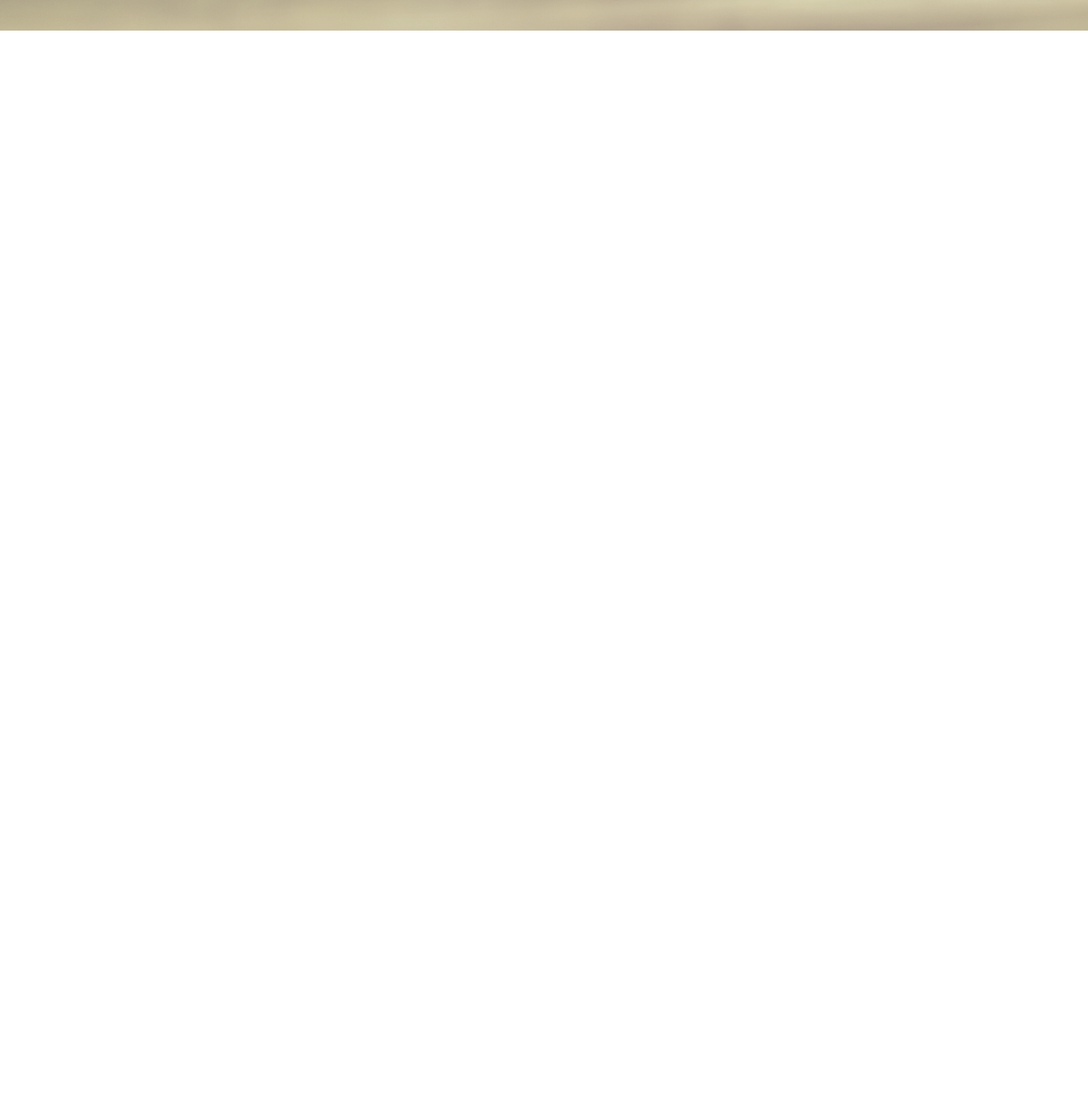
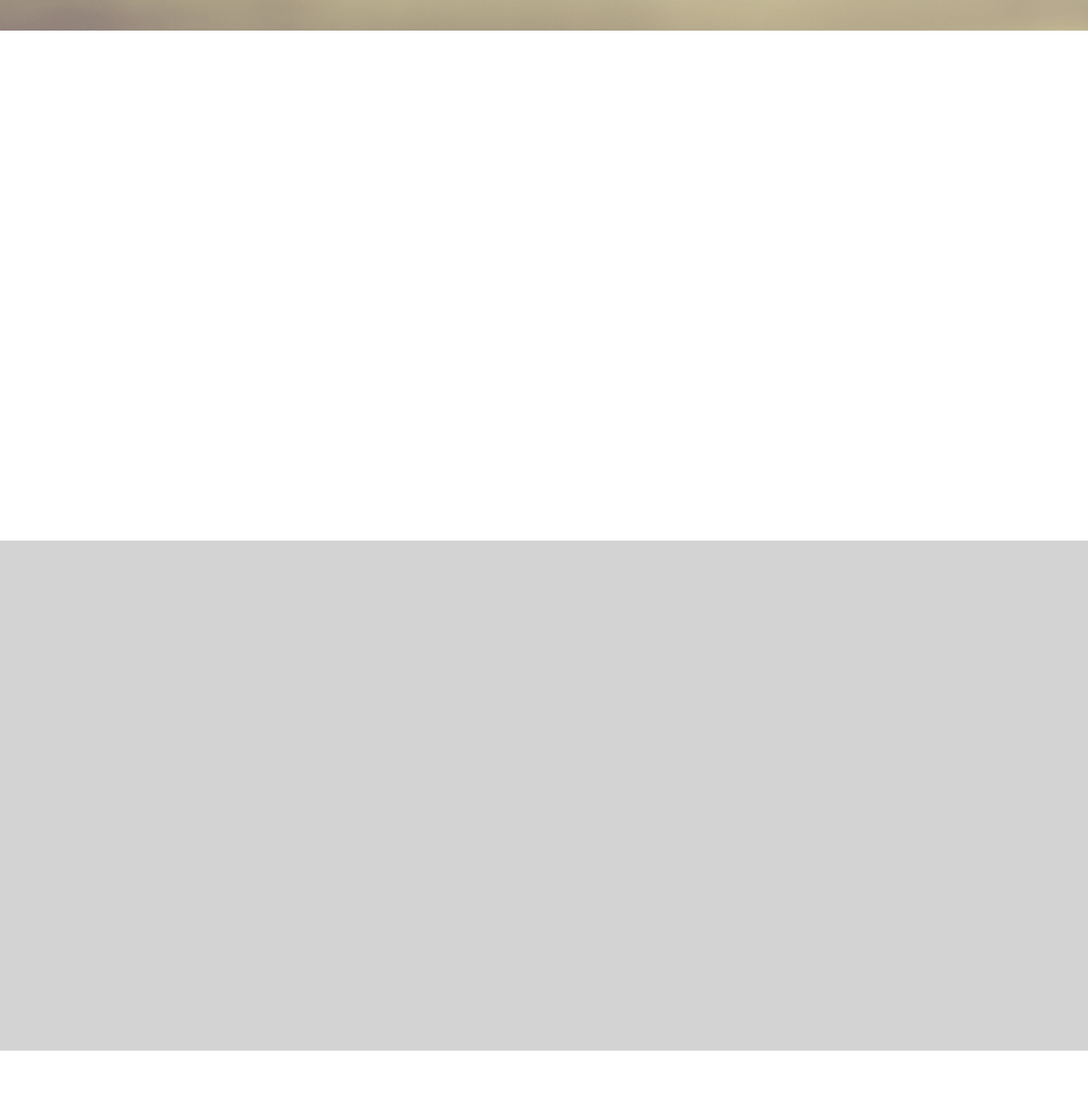
Before and after one commit to H-A-R-S-H-H/MentorIf-Assignment, a plain HTML site: page index.html in a window 1280 px wide. Shown: the part 500-1800 px from the top of the page at 85% size. Before the commit the page ends 800 px from the top, so only its background shows below. Drawn offline with Linux system fonts and the light colour scheme.

Commit message:
Portfolio Commit 1st

```diff
--- a/index.css
+++ b/index.css
@@ -62,3 +62,16 @@ body {
 .social-icons li a i:hover{
 	box-shadow: 0px 0px 6px rgba(230,196,196,0.3);
 }
+
+section {
+	width: 100%;
+	height: 75vh;
+	display: flex;
+	flex-direction: column;
+}
+section:nth-child(2n){
+	background-color: lightgrey;
+}
+section:nth-clid(2n+1){
+	background-color: white;
+}
```
Also changed, not shown: 1 other file.
